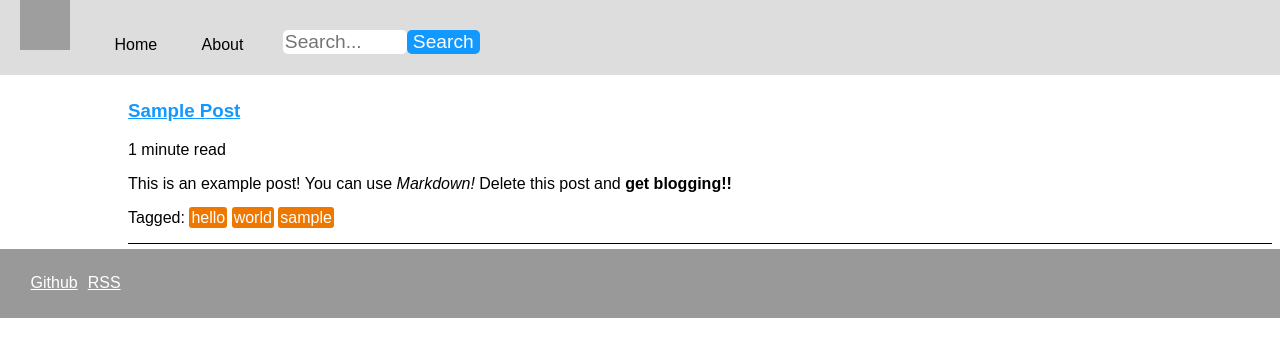
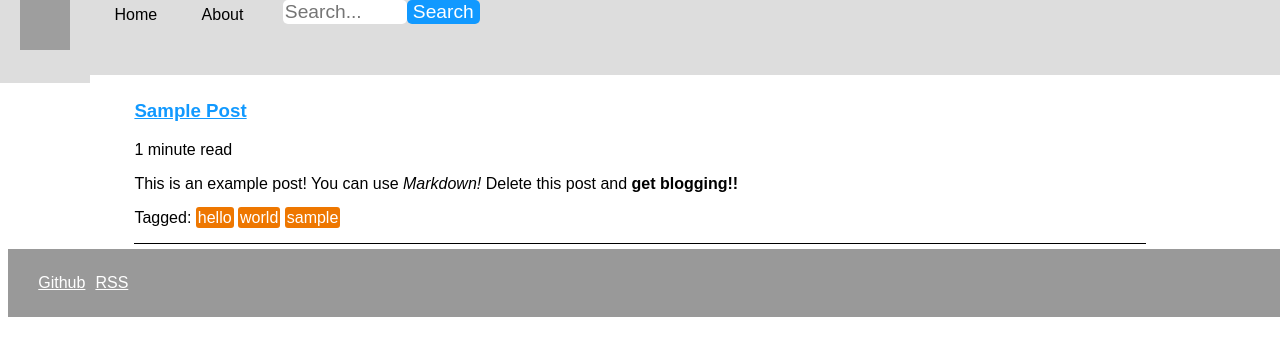
Before and after one commit to daeshu/calen, a Jekyll site: the page built from index.html, in a window 1280 px wide. Shown: the top 357 px of the page. Built offline with Jekyll 4.4.1, drawn with Linux system fonts in a browser that asks for light colours; the list of posts is cut into pages by our own code; grey boxes are pictures that could not be loaded.

Commit message:
Update css

```diff
--- a/_sass/_style.scss
+++ b/_sass/_style.scss
@@ -1,8 +1,11 @@
 body {
     font-family: Arial, sans-serif;
+    overflow-x: hidden
+}
+main {
     margin-top: 100px;
     margin-left: 10%;
-    overflow-x: hidden
+    margin-right: 10%;
 }
 blockquote {
     padding: 1em;
@@ -13,8 +16,6 @@ blockquote {
 footer {
     width: 100%;
     background: $footer;
-    position: absolute;
-    left: 0px;
     padding: 2%;
     overflow: hidden
 }
@@ -53,9 +54,22 @@ nav a {
     padding-top: 32px;
     padding-bottom: 30px;
     transition: background-color 0.5s ease;
+    position: relative;
+    bottom: 30px;
+    background-color: $nav;
+}
+nav a.logo {
+    bottom: 0px;
 }
 nav a:hover {
-    background: white
+    background-color: white
+}
+nav a.logo:hover {
+    background-color: $nav;
+}
+nav form {
+    position: relative;
+    bottom: 30px;
 }
 input, button {
     font-size: 1.2em;
@@ -68,5 +82,25 @@ input[type=submit], button {
     color: white;
 }
 pre {
-background-color: #bbbbbb;
+    background-color: #eeeeee;
 }
+@media only screen and (max-width: 519px){
+    nav form {
+        display: none;
+    }
+}
+@media only screen and (max-width: 305px){
+    nav a {
+        display: none;
+    }
+    footer a {
+        display: block;
+        text-align: center;
+    }
+    nav a.logo {
+        display: inline;
+    }
+    nav {
+        text-align: center;
+    }
+}
```
